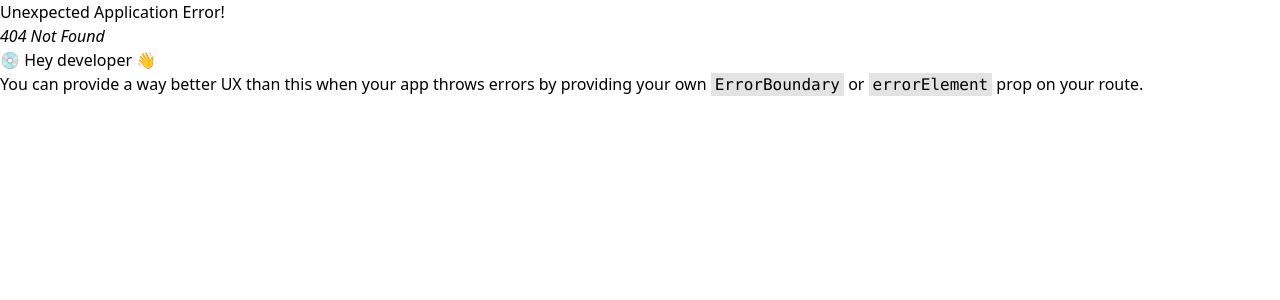
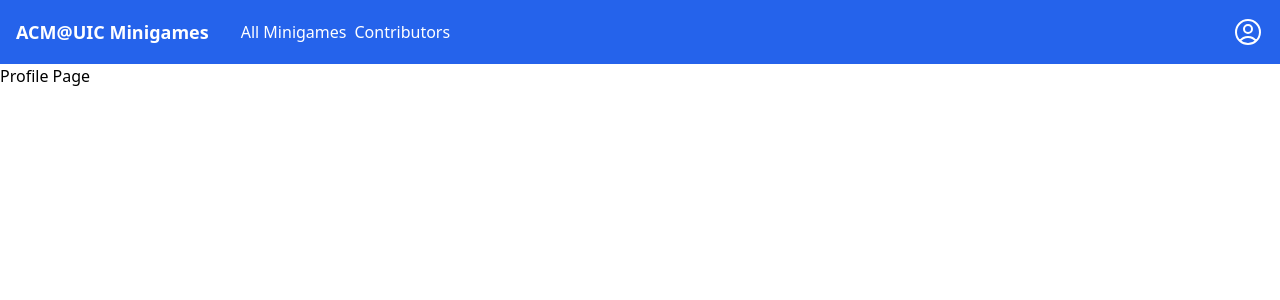
Before and after one commit to acm-uic/WebMinigames, a React (Vite) app in the folder minigame-frontend/: page /profile in a window 1280 px wide. Before the commit this address had no page. Shown: the top 300 px of the page. Built offline with nearby package versions, Linux system fonts and the light colour scheme.

Commit message:
Updated BrowserRouter syntax

```diff
--- a/minigame-frontend/src/App.css
+++ /dev/null
@@ -1,6 +0,0 @@
-
-/* .contributor-adrian {
-  background-color: rgb(34, 86, 86);
-  display: flex;
-  flex-direction: row;
-} */
--- a/minigame-frontend/src/App.jsx
+++ /dev/null
@@ -1,20 +0,0 @@
-import "./App.css";
-import NavBar from "./Nav-bar";
-import { AdrianContributor } from "./contributors/Contributors";
-import { Homepage } from "./page/Homepage";
-
-function App() {
-  return (
-    <div>
-      <NavBar />
-      <Homepage />
-      <div className="contributors m-10 p-3 gap-4 flex flex-wrap justify-center border border-solid border-gray-950">
-        <h1 className="text-3xl">Contributors</h1>
-        <h4>Add your contributor card below!</h4>
-        <AdrianContributor />
-      </div>
-    </div>
-  );
-}
-
-export default App;
--- a/minigame-frontend/src/Nav-bar.jsx
+++ /dev/null
@@ -1,45 +0,0 @@
-// Nav-bar.jsx
-import React from "react";
-import { Link } from "react-router-dom";
-
-const NavBar = () => {
-  return (
-    <nav className="bg-blue-600 p-4">
-      <div className="container mx-auto flex justify-between items-center">
-        {/* Left section: App name and links */}
-        <div className="flex items-center space-x-8">
-          <div className="text-white text-lg font-bold">
-            <Link to="/home">ACM@UIC Minigames</Link>
-          </div>
-          <ul className="flex space-x-1">
-            <li className="text-white hover:text-gray-200">
-              <Link to="/all-games">All Minigames</Link>
-            </li>
-          </ul>
-        </div>
-
-        {/* Right section: Profile icon */}
-        <div className="flex items-center">
-          <Link to="/profile">
-            <svg
-              xmlns="http://www.w3.org/2000/svg"
-              fill="none"
-              viewBox="0 0 24 24"
-              strokeWidth={1.5}
-              stroke="currentColor"
-              className="w-8 h-8 text-white cursor-pointer"
-            >
-              <path
-                strokeLinecap="round"
-                strokeLinejoin="round"
-                d="M17.982 18.725A7.488 7.488 0 0 0 12 15.75a7.488 7.488 0 0 0-5.982 2.975m11.963 0a9 9 0 1 0-11.963 0m11.963 0A8.966 8.966 0 0 1 12 21a8.966 8.966 0 0 1-5.982-2.275M15 9.75a3 3 0 1 1-6 0 3 3 0 0 1 6 0Z"
-              />
-            </svg>
-          </Link>
-        </div>
-      </div>
-    </nav>
-  );
-};
-
-export default NavBar;
--- a/minigame-frontend/src/main.jsx
+++ b/minigame-frontend/src/main.jsx
@@ -1,24 +1,27 @@
-import { StrictMode } from 'react'
-import { createRoot } from 'react-dom/client'
-import {createBrowserRouter, RouterProvider} from "react-router-dom";
+import ReactDOM from "react-dom/client";
+import { BrowserRouter, Routes, Route } from "react-router-dom";
+import Layout from "./page/Layout.jsx";
+import { AdrianContributor } from "./contributors/Contributors";
+import Homepage from "./page/Homepage.jsx";
+import AllGames from "./page/AllGames.jsx";
+import Profile from "./page/Profile.jsx";
 
-import App from './App.jsx'
-import './index.css'
-import { Homepage } from './page/Homepage.jsx';
+import "./index.css";
 
-const router = createBrowserRouter([
-  {
-    path: "/",
-    element: <App />
-  },
-  {
-    path: "/home",
-    element: <Homepage />
-  }
-])
+export default function App() {
+  return (
+    <BrowserRouter>
+      <Routes>
+        <Route path="/" element={<Layout />}>
+          <Route path="contributors" element={<AdrianContributor />} />
+          <Route index element={<Homepage />} />
+          <Route path="all-games" element={<AllGames />} />
+          <Route path="profile" element={<Profile />} />
+        </Route>
+      </Routes>
+    </BrowserRouter>
+  );
+}
 
-createRoot(document.getElementById('root')).render(
-  <StrictMode>
-    <RouterProvider router={router} />
-  </StrictMode>,
-)
+const root = ReactDOM.createRoot(document.getElementById("root"));
+root.render(<App />);
--- /dev/null
+++ b/minigame-frontend/src/page/AllGames.jsx
@@ -0,0 +1,6 @@
+import React from "react";
+
+const AllGames = () => {
+  return <div>All Games Page</div>;
+};
+export default AllGames;
--- a/minigame-frontend/src/page/Homepage.jsx
+++ b/minigame-frontend/src/page/Homepage.jsx
@@ -1,5 +1,6 @@
 import React from "react";
 
-export const Homepage = () => {
+const Homepage = () => {
   return <div>Hello Homepage</div>;
 };
+export default Homepage;
--- /dev/null
+++ b/minigame-frontend/src/page/Layout.jsx
@@ -0,0 +1,49 @@
+import { Outlet, Link } from "react-router-dom";
+
+const Layout = () => {
+  return (
+    <>
+      <nav className="bg-blue-600 p-4">
+        <div className="container mx-auto flex justify-between items-center">
+          {/* Left section: App name and links */}
+          <div className="flex items-center space-x-8">
+            <div className="text-white text-lg font-bold">
+              <Link to="/">ACM@UIC Minigames</Link>
+            </div>
+            <ul className="flex space-x-2">
+              <li className="text-white hover:text-gray-200">
+                <Link to="/all-games">All Minigames</Link>
+              </li>
+              <li className="text-white hover:text-gray-200">
+                <Link to="/contributors">Contributors</Link>
+              </li>
+            </ul>
+          </div>
+
+          {/* Right section: Profile icon */}
+          <div className="flex items-center">
+            <Link to="/profile">
+              <svg
+                xmlns="http://www.w3.org/2000/svg"
+                fill="none"
+                viewBox="0 0 24 24"
+                strokeWidth={1.5}
+                stroke="currentColor"
+                className="w-8 h-8 text-white cursor-pointer"
+              >
+                <path
+                  strokeLinecap="round"
+                  strokeLinejoin="round"
+                  d="M17.982 18.725A7.488 7.488 0 0 0 12 15.75a7.488 7.488 0 0 0-5.982 2.975m11.963 0a9 9 0 1 0-11.963 0m11.963 0A8.966 8.966 0 0 1 12 21a8.966 8.966 0 0 1-5.982-2.275M15 9.75a3 3 0 1 1-6 0 3 3 0 0 1 6 0Z"
+                />
+              </svg>
+            </Link>
+          </div>
+        </div>
+      </nav>
+      <Outlet />
+    </>
+  );
+};
+
+export default Layout;
--- /dev/null
+++ b/minigame-frontend/src/page/Profile.jsx
@@ -0,0 +1,6 @@
+import React from "react";
+
+const Profile = () => {
+  return <div>Profile Page</div>;
+};
+export default Profile;
```
